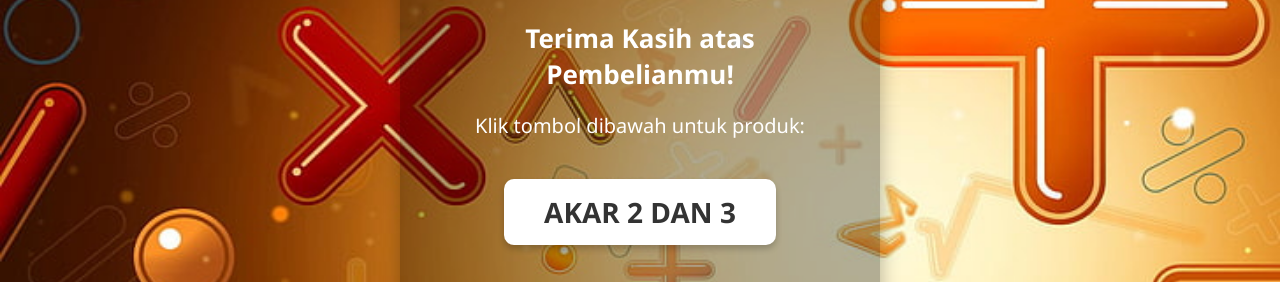
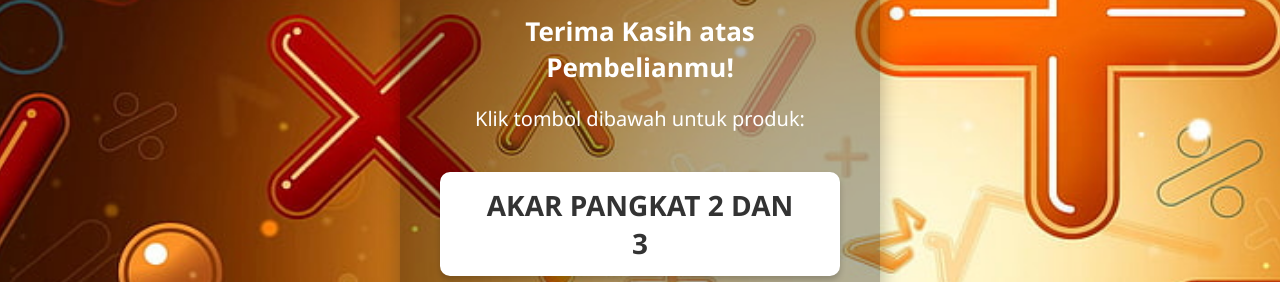
Before and after one commit to Alda27/Akar-2-dan-3, a plain HTML site: page index.html in a window 1280 px wide. Shown: the part 259-541 px from the top of the page. Drawn offline with Linux system fonts and the light colour scheme.

Commit message:
Update index.html

```diff
--- a/index.html
+++ b/index.html
@@ -11,7 +11,7 @@
     <img src="logo.jpg" alt="Logo Aljabar Platinum" class="logo">
     <h1>Terima Kasih atas Pembelianmu!</h1>
     <p>Klik tombol dibawah untuk produk:</p>
-    <a href="https://heyzine.com/flip-book/a04a0bd446.html" class="product-button">AKAR 2 DAN 3</a>
+    <a href="https://heyzine.com/flip-book/a04a0bd446.html" class="product-button">AKAR PANGKAT 2 DAN 3</a>
     <p>Konfirmasi via WA untuk mendapatkan<br>akses masuk produk :</p>
     <a href="https://api.whatsapp.com/send?phone=6289515466266&text=Halo%20kak!%20Saya%20sudah%20melakukan%20pembelian%20dan%20ingin%20konfirmasi%20serta%20minta%20akses%20ke%20produknya.%20Terima%20kasih!%20🙏😊" target="_blank" class="wa-button">
         <img src="wa.png" alt="WhatsApp" class="wa-icon">
```
